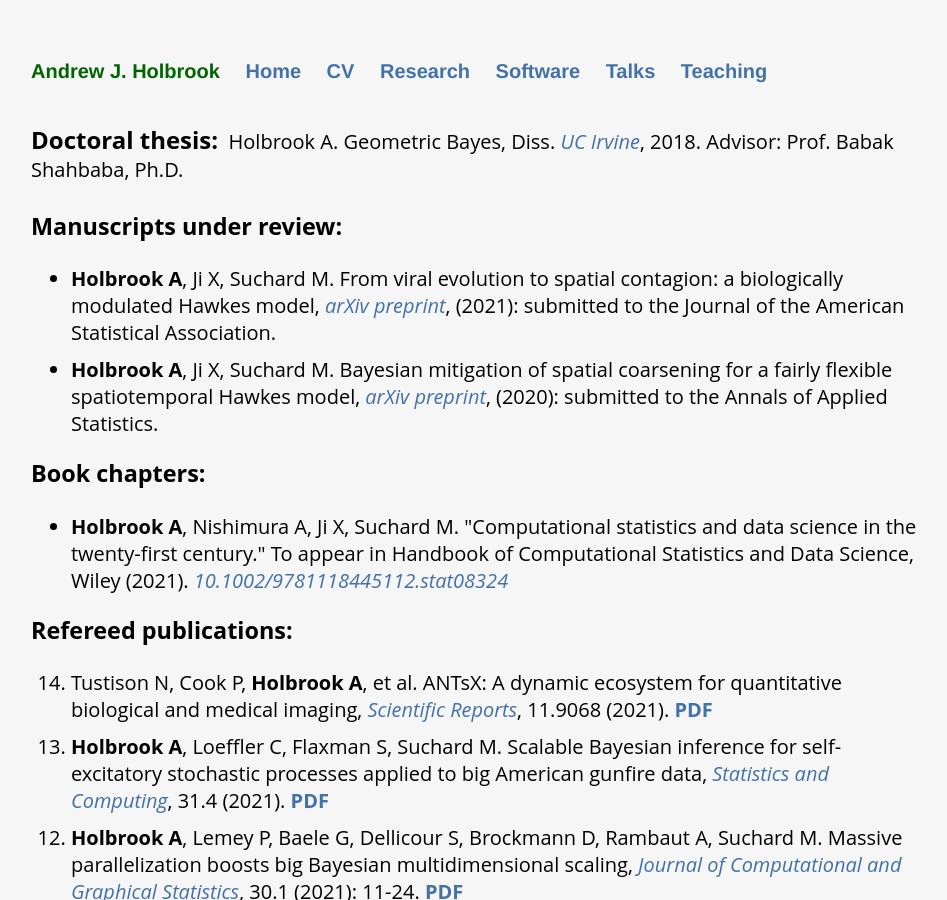
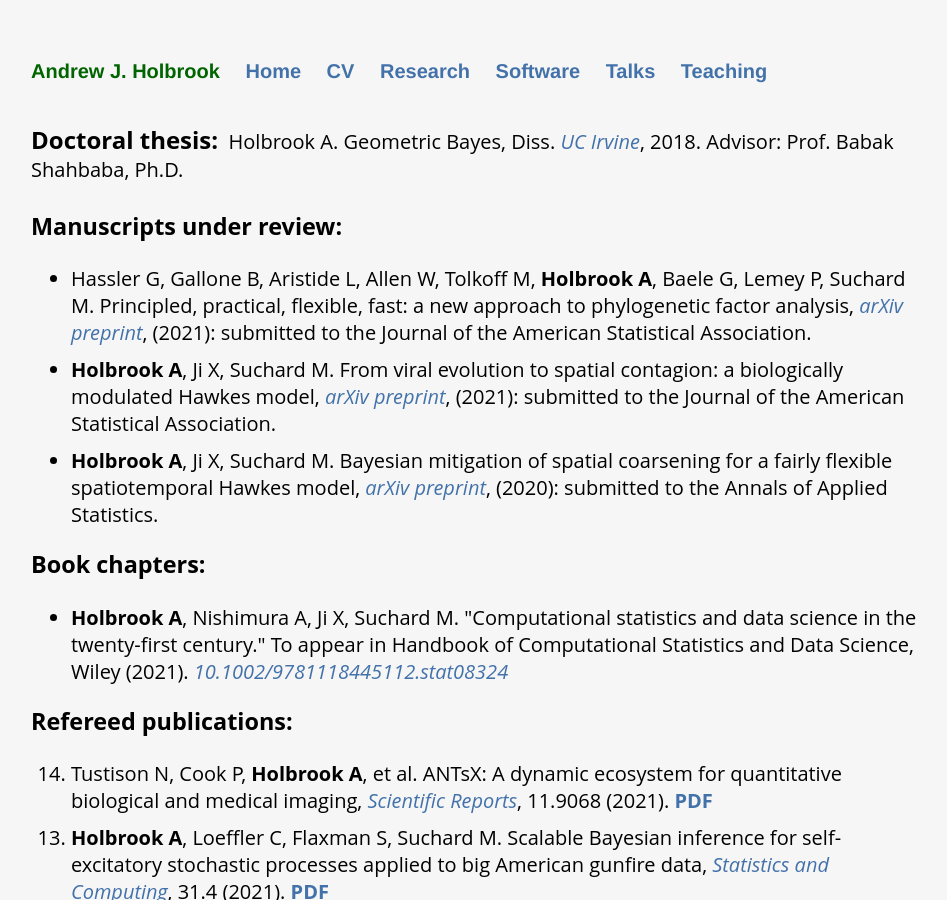
Before and after one commit to andrewjholbrook/andrewjholbrook.github.io, a Jekyll site: the page built from research.html, in a window 1280 px wide and 900 px high. Shown: the whole window, without its empty margins (161-1108 px from the left). Built offline with Jekyll 4.4.1, drawn with Linux system fonts in a browser that asks for light colours; a style sheet for code colours, icons or effects is not loaded.

Commit message:
Update research.html

```diff
--- a/research.html
+++ b/research.html
@@ -11,6 +11,7 @@ title: Andrew Holbrook | Research
 
   <h3>Manuscripts under review:</h3>
   <ul id="preprints">
+        <li> Hassler G, Gallone B, Aristide L, Allen W, Tolkoff M, <b>Holbrook A</b>, Baele G, Lemey P, Suchard M. Principled, practical, flexible, fast: a new approach to phylogenetic factor analysis, <i><a href="https://arxiv.org/abs/2107.01246" target="_blank">arXiv preprint</a></i>, (2021): submitted to the Journal of the American Statistical Association.
                     <li> <b>Holbrook A</b>, Ji X, Suchard M. From viral evolution to spatial contagion: a biologically modulated Hawkes model, <i><a href="https://arxiv.org/abs/2103.03348" target="_blank">arXiv preprint</a></i>, (2021): submitted to the Journal of the American Statistical Association.
             <li> <b>Holbrook A</b>, Ji X, Suchard M. Bayesian mitigation of spatial coarsening for a fairly flexible spatiotemporal Hawkes model, <i><a href="https://arxiv.org/abs/2010.02994" target="_blank">arXiv preprint</a></i>, (2020): submitted to the Annals of Applied Statistics.
                         </ul>
```
